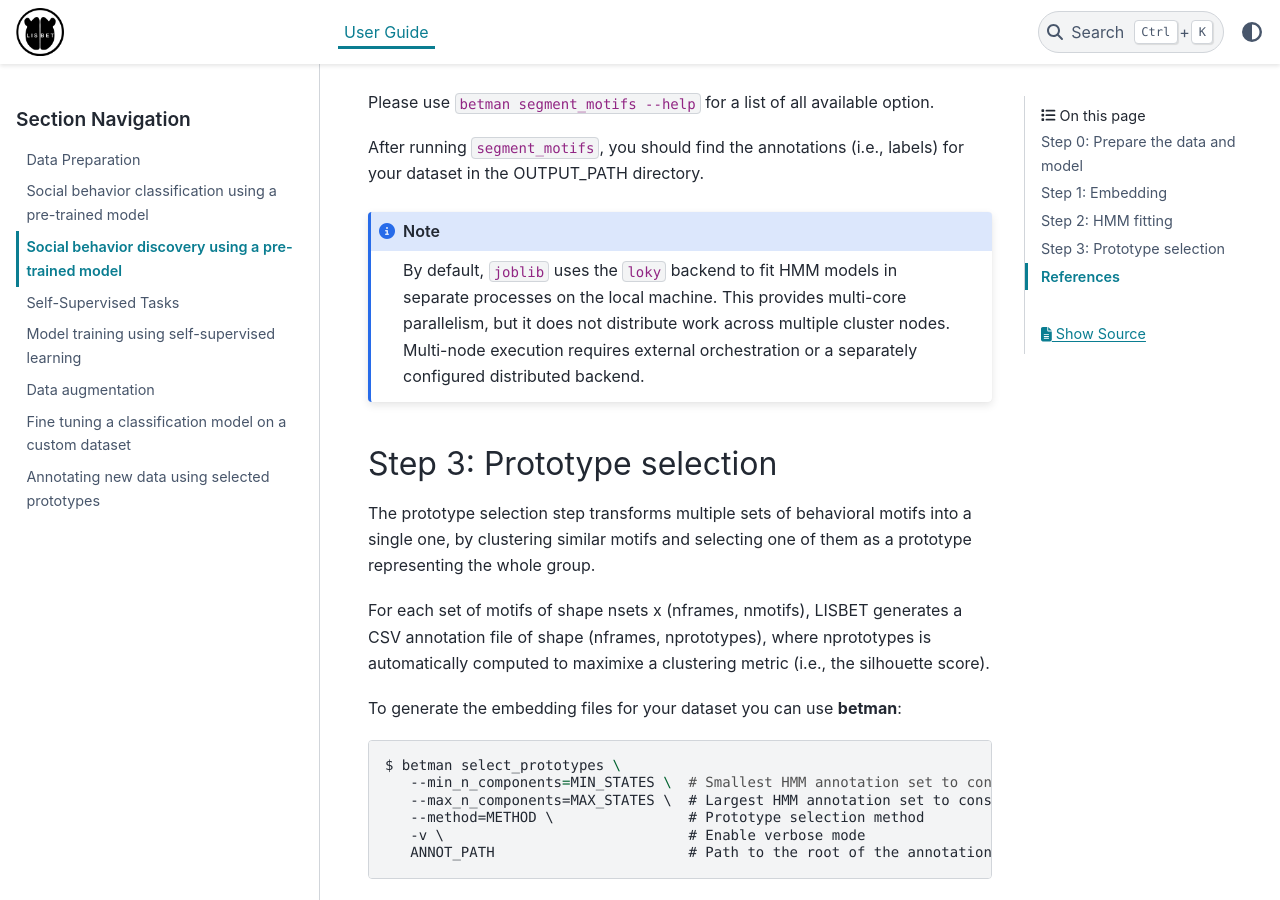
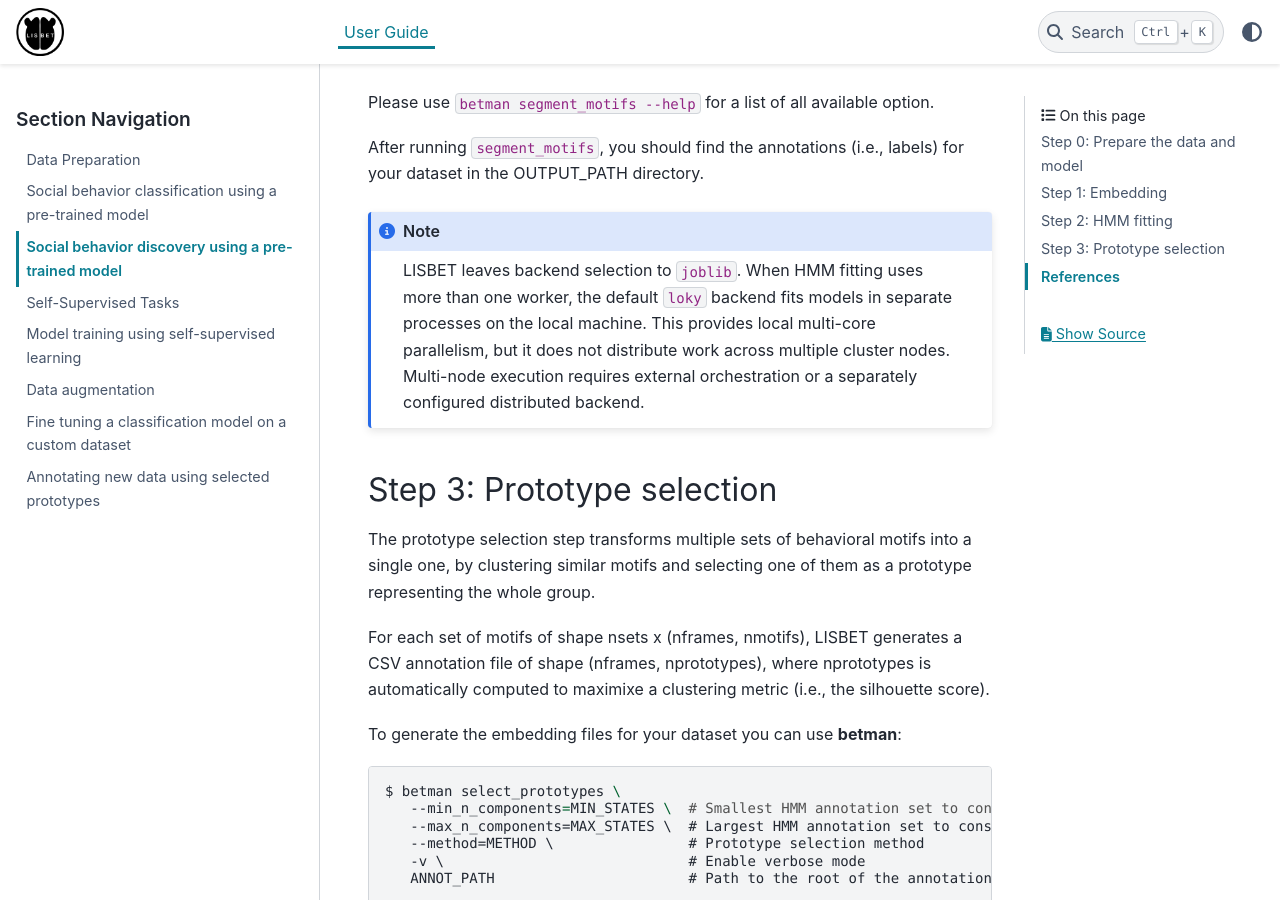
Before and after one commit to BelloneLab/lisbet, a Sphinx documentation site: the page built from docs/user_guide/behavior_discovery.rst, in a window 1280 px wide and 900 px high, scrolled down 3420 px. Built offline with Sphinx 7.4.7 and the PyData theme 0.15.4, drawn with Linux system fonts in a browser that asks for light colours; pages that are not in the unit, such as notebooks, are missing from menus.

Commit message:
docs: clarify HMM backend selection

```diff
--- a/docs/user_guide/behavior_discovery.rst
+++ b/docs/user_guide/behavior_discovery.rst
@@ -116,10 +116,7 @@
 After running ``segment_motifs``, you should find the annotations (i.e., labels) for your dataset in the OUTPUT_PATH directory.
 
 .. note::
-   By default, ``joblib`` uses the ``loky`` backend to fit HMM models in separate
-   processes on the local machine. This provides multi-core parallelism, but it does
-   not distribute work across multiple cluster nodes. Multi-node execution requires
-   external orchestration or a separately configured distributed backend.
+   LISBET leaves backend selection to ``joblib``. When HMM fitting uses more than one worker, the default ``loky`` backend fits models in separate processes on the local machine. This provides local multi-core parallelism, but it does not distribute work across multiple cluster nodes. Multi-node execution requires external orchestration or a separately configured distributed backend.
 
 Step 3: Prototype selection
 --------------------------------------
```
